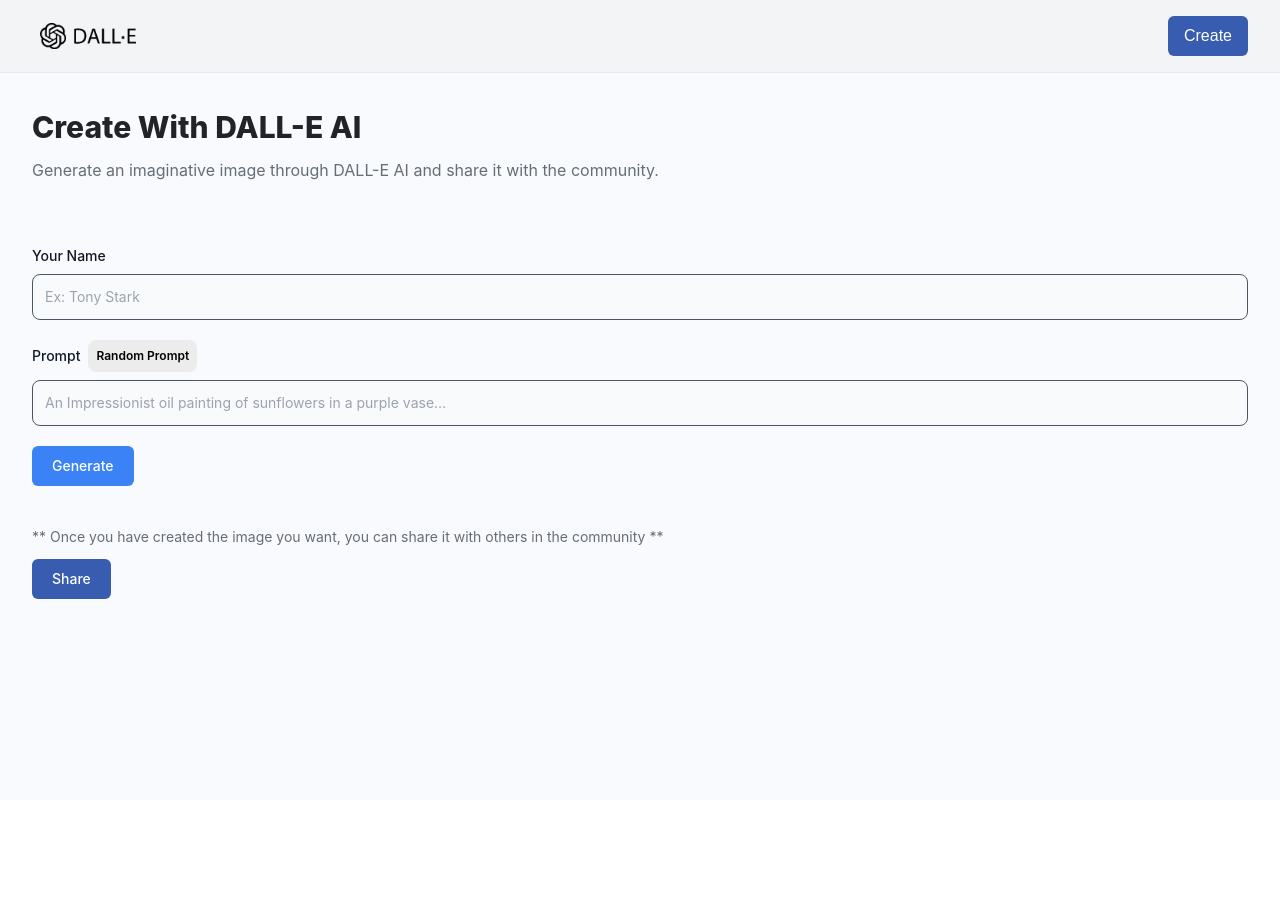
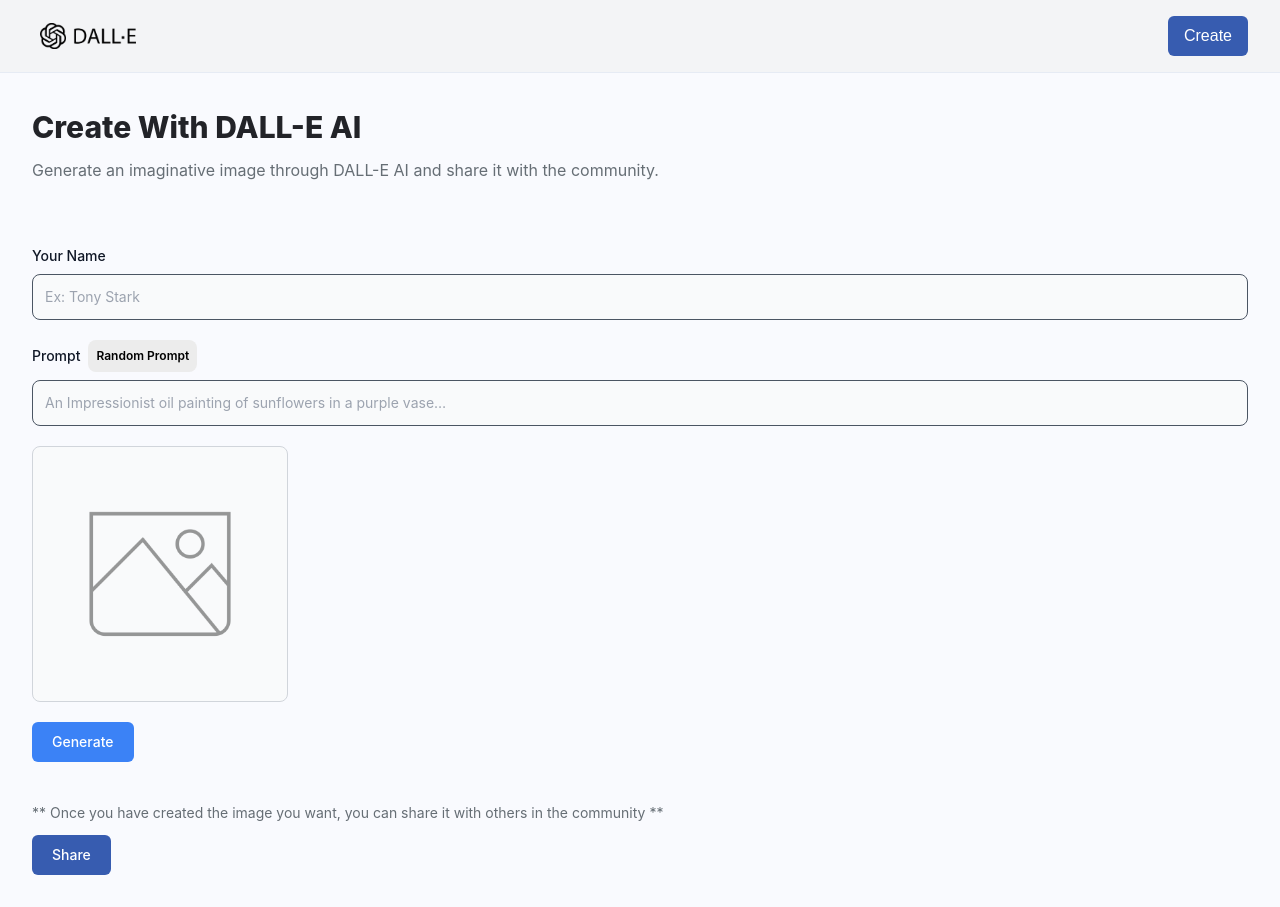
Before and after one commit to DevFreAkeD/Dall-E-Clone, a React (Vite) app in the folder client/: page /create-post in a window 1280 px wide. Before the commit the page ends 800 px from the top, so only its background shows below. Built offline with nearby package versions, Linux system fonts and the light colour scheme; a web font is replaced by a local one.

Commit message:
Update CreatePost.jsx

```diff
--- a/client/src/pages/CreatePost.jsx
+++ b/client/src/pages/CreatePost.jsx
@@ -1,6 +1,7 @@
 import React, { useState } from 'react';
 import { FormFields } from '../components';
 import { getRandomPrompt } from '../utils';
+import { preview } from '../assets';
 
 const CreatePost = () => {
 
@@ -9,6 +10,20 @@
     prompt: '',
     photo: '',
   });
+
+  const generateImage = () => {
+    if(form.prompt) {
+      try {
+
+      } catch (error) {
+
+      }
+    }
+  };
+
+  const handleSubmit = () => {
+
+  };
 
   const handleChange = (e) => setForm({ ...form, [e.target.name]: e.target.value });
 
@@ -47,6 +62,14 @@
           />
         </div>
 
+        <div className="mt-5 relative bg-gray-50 border border-gray-300 text-gray-900 text-sm rounded-lg focus:ring-blue-500 focus:border-blue-500 w-64 p-3 h-64 flex justify-center items-center">
+          <img
+            src={preview}
+            alt="preview"
+            className="w-9/12 h-9/12 object-contain opacity-40"
+          />
+        </div>
+
         <div className="mt-5 flex gap-5">
           <button
             type="button"s
```
